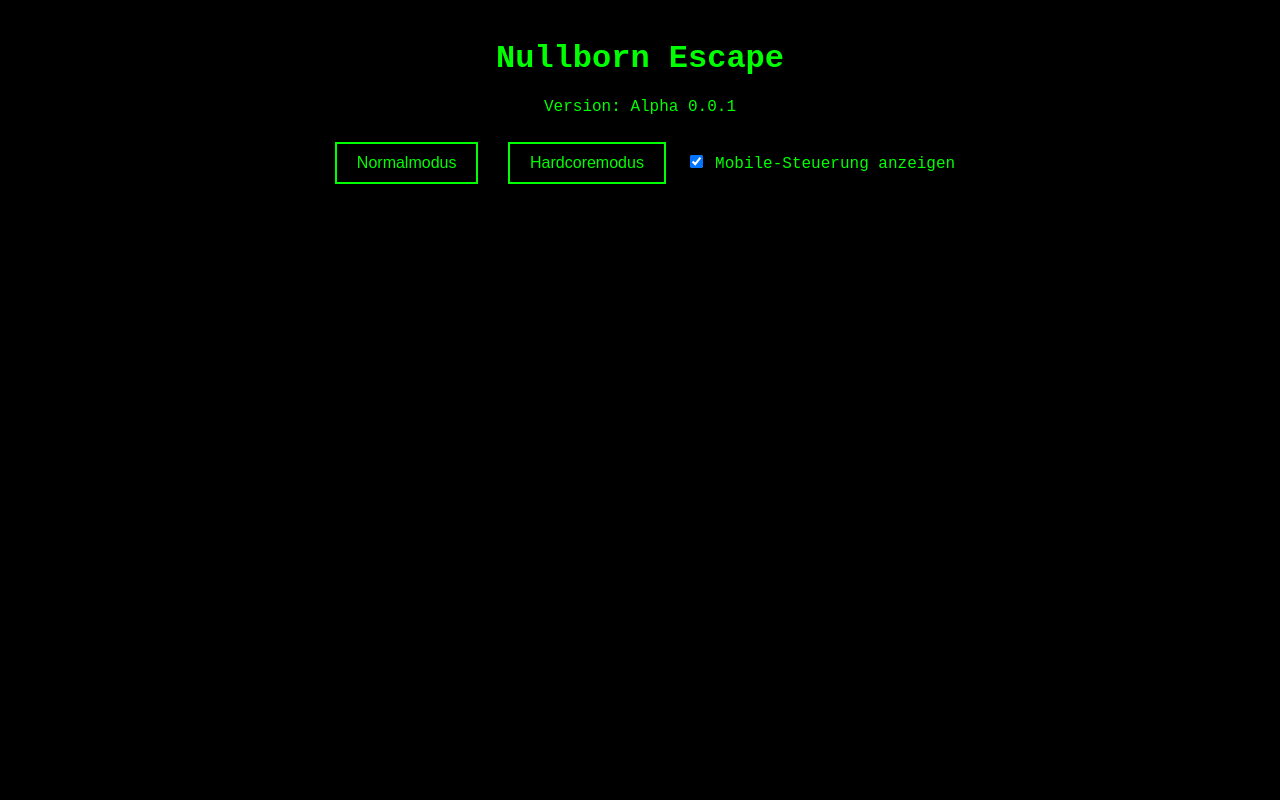
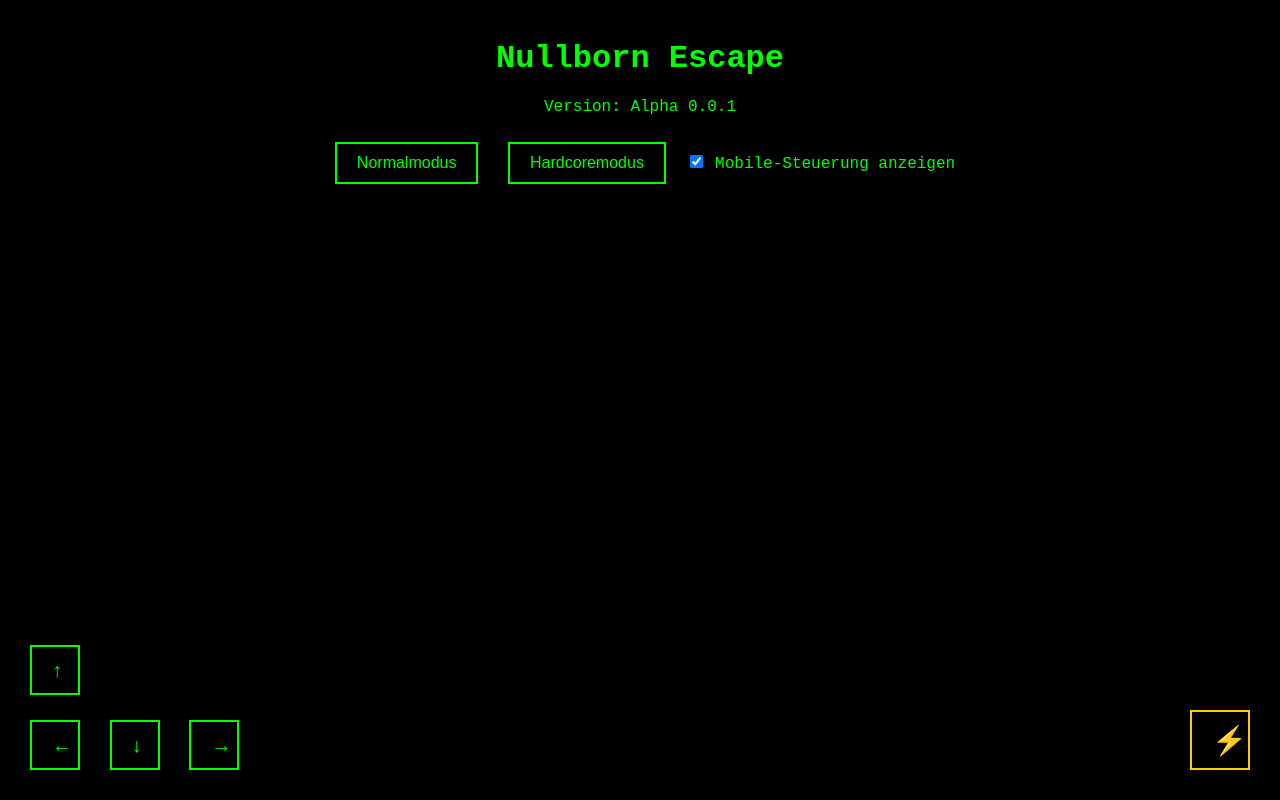
Before and after one commit to SilentWireWP/SilentWire, a plain HTML site: page index.html in a window 1280 px wide. Drawn offline with Linux system fonts and the light colour scheme.

Commit message:
Add files via upload

```diff
--- a/index.html
+++ b/index.html
@@ -3,8 +3,40 @@
 <head>
   <meta charset="UTF-8">
   <title>Nullborn Escape</title>
-  <meta name="viewport" content="width=device-width, initial-scale=1.0">
+  <meta name="viewport" content="width=device-width, initial-scale=1.0, maximum-scale=1.0, user-scalable=no">
   <link rel="stylesheet" href="style.css">
+  <style>
+    #mobile-controls {
+      position: fixed;
+      bottom: 20px;
+      left: 20px;
+      display: none;
+      flex-direction: column;
+      gap: 5px;
+      z-index: 10;
+    }
+    #mobile-controls button {
+      width: 50px;
+      height: 50px;
+      background: black;
+      border: 2px solid #00ff00;
+      color: #00ff00;
+      font-size: 20px;
+    }
+    #mobile-teleport {
+      position: fixed;
+      bottom: 20px;
+      right: 20px;
+      display: none;
+      width: 60px;
+      height: 60px;
+      font-size: 28px;
+      background: black;
+      color: #ffcc00;
+      border: 2px solid #ffcc00;
+      z-index: 10;
+    }
+  </style>
 </head>
 <body>
   <div id="menu">
@@ -30,6 +62,17 @@
     <div id="story"></div>
   </div>
 
+  <!-- Mobile Controls -->
+  <div id="mobile-controls">
+    <button onclick="setDirection('up')">↑</button>
+    <div>
+      <button onclick="setDirection('left')">←</button>
+      <button onclick="setDirection('down')">↓</button>
+      <button onclick="setDirection('right')">→</button>
+    </div>
+  </div>
+  <button id="mobile-teleport" onclick="teleportPlayer()">⚡</button>
+
   <audio id="bgm" src="musik.mp3" loop></audio>
 
   <script src="game.js"></script>
@@ -38,6 +81,23 @@
       const audio = document.getElementById("bgm");
       if (audio.paused) audio.play();
     }, { once: true });
+
+    function setDirection(dir) {
+      moveDirection = dir;
+      startMoving();
+    }
+
+    document.getElementById('showControls').addEventListener('change', function () {
+      const enabled = this.checked;
+      document.getElementById('mobile-controls').style.display = enabled ? 'flex' : 'none';
+      document.getElementById('mobile-teleport').style.display = enabled ? 'block' : 'none';
+    });
+
+    // Zeige direkt mobile Steuerung wenn aktiviert
+    if (document.getElementById('showControls').checked) {
+      document.getElementById('mobile-controls').style.display = 'flex';
+      document.getElementById('mobile-teleport').style.display = 'block';
+    }
   </script>
 </body>
 </html>
```
